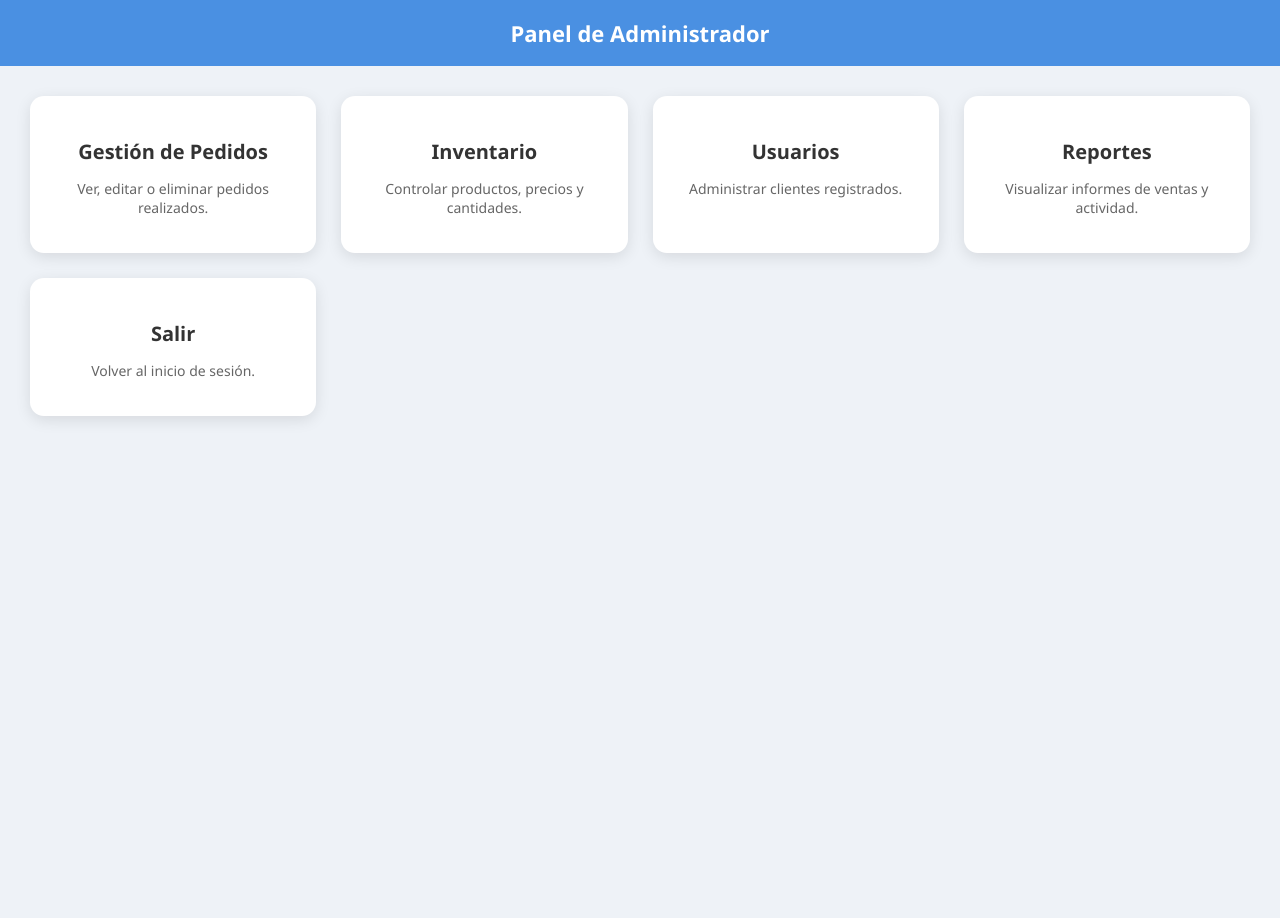
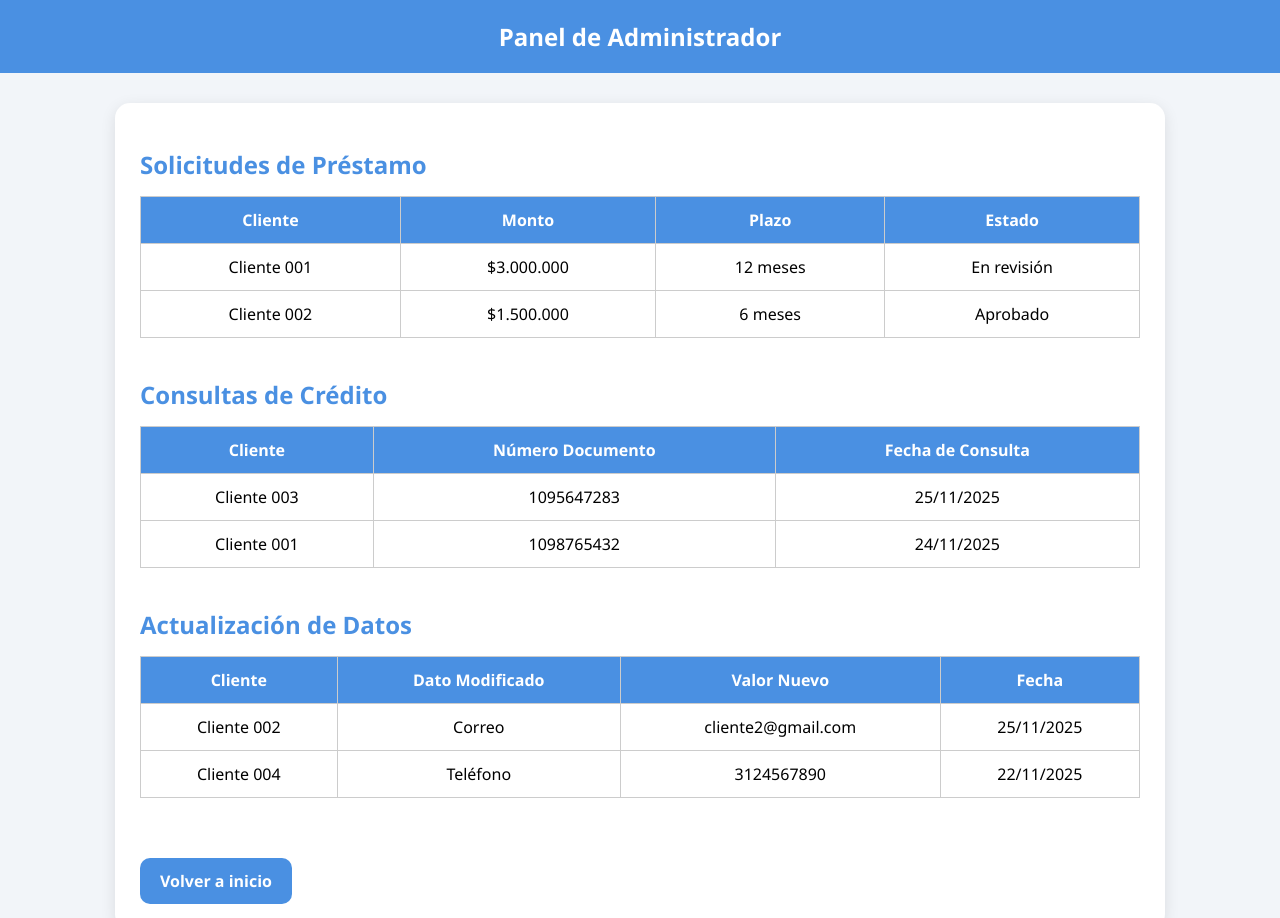
Before and after one commit to YarleyC/catalogo_servicios, a plain HTML site: page admin.html in a window 1280 px wide. Shown: the top 918 px of the page. Before the commit the page ends 800 px from the top, so only its background shows below. Drawn offline with Linux system fonts and the light colour scheme.

Commit message:
Update admin.html

```diff
--- a/admin.html
+++ b/admin.html
@@ -2,55 +2,75 @@
 <html lang="es">
 <head>
     <meta charset="UTF-8">
+    <meta name="viewport" content="width=device-width, initial-scale=1.0">
     <title>Panel de Administrador</title>
 
     <style>
         body {
+            font-family: "Segoe UI", sans-serif;
+            background: #f2f5f9;
             margin: 0;
-            font-family: "Segoe UI", sans-serif;
-            background: #eef2f7;
+            padding: 0;
         }
 
         header {
             background: #4a90e2;
-            padding: 18px;
+            padding: 20px;
             color: white;
             text-align: center;
-            font-size: 22px;
-            font-weight: bold;
+            font-size: 24px;
+            font-weight: 600;
         }
 
         .container {
-            padding: 30px;
-            display: grid;
-            grid-template-columns: repeat(auto-fit, minmax(230px, 1fr));
-            gap: 25px;
+            width: 90%;
+            max-width: 1000px;
+            margin: 30px auto;
+            background: white;
+            padding: 25px;
+            border-radius: 15px;
+            box-shadow: 0px 4px 15px rgba(0,0,0,0.1);
         }
 
-        .card {
-            background: white;
-            border-radius: 14px;
-            box-shadow: 0 4px 15px rgba(0,0,0,0.1);
-            padding: 22px;
-            text-align: center;
-            cursor: pointer;
-            transition: transform .2s, box-shadow .2s;
+        h2 {
+            color: #4a90e2;
+            margin-bottom: 15px;
         }
 
-        .card:hover {
-            transform: translateY(-5px);
-            box-shadow: 0 8px 20px rgba(0,0,0,0.15);
+        .section {
+            margin-bottom: 40px;
         }
 
-        .card h3 {
-            margin-bottom: 12px;
-            color: #333;
-            font-size: 20px;
+        table {
+            width: 100%;
+            border-collapse: collapse;
+            margin-top: 15px;
         }
 
-        .card p {
-            font-size: 14px;
-            color: #666;
+        th, td {
+            border: 1px solid #ccc;
+            padding: 12px;
+            text-align: center;
+        }
+
+        th {
+            background: #4a90e2;
+            color: white;
+        }
+
+        .back-btn {
+            display: inline-block;
+            margin-top: 20px;
+            background: #4a90e2;
+            color: white;
+            padding: 12px 20px;
+            border-radius: 10px;
+            text-decoration: none;
+            font-weight: 600;
+        }
+
+        .back-btn:hover {
+            opacity: 0.8;
         }
     </style>
 
@@ -61,38 +81,81 @@
 
     <div class="container">
 
-    <div class="card">
-        <h3>Gestión de Pedidos</h3>
-        <p>Ver, editar o eliminar pedidos realizados.</p>
+        <!-- Sección 1 -->
+        <div class="section">
+            <h2>Solicitudes de Préstamo</h2>
+            <table>
+                <tr>
+                    <th>Cliente</th>
+                    <th>Monto</th>
+                    <th>Plazo</th>
+                    <th>Estado</th>
+                </tr>
+                <tr>
+                    <td>Cliente 001</td>
+                    <td>$3.000.000</td>
+                    <td>12 meses</td>
+                    <td>En revisión</td>
+                </tr>
+                <tr>
+                    <td>Cliente 002</td>
+                    <td>$1.500.000</td>
+                    <td>6 meses</td>
+                    <td>Aprobado</td>
+                </tr>
+            </table>
         </div>
 
-    <div class="card">
-        <h3>Inventario</h3>
-        <p>Controlar productos, precios y cantidades.</p>
+        <!-- Sección 2 -->
+        <div class="section">
+            <h2>Consultas de Crédito</h2>
+            <table>
+                <tr>
+                    <th>Cliente</th>
+                    <th>Número Documento</th>
+                    <th>Fecha de Consulta</th>
+                </tr>
+                <tr>
+                    <td>Cliente 003</td>
+                    <td>1095647283</td>
+                    <td>25/11/2025</td>
+                </tr>
+                <tr>
+                    <td>Cliente 001</td>
+                    <td>1098765432</td>
+                    <td>24/11/2025</td>
+                </tr>
+            </table>
         </div>
 
-    <div class="card">
-        <h3>Usuarios</h3>
-        <p>Administrar clientes registrados.</p>
+        <!-- Sección 3 -->
+        <div class="section">
+            <h2>Actualización de Datos</h2>
+            <table>
+                <tr>
+                    <th>Cliente</th>
+                    <th>Dato Modificado</th>
+                    <th>Valor Nuevo</th>
+                    <th>Fecha</th>
+                </tr>
+                <tr>
+                    <td>Cliente 002</td>
+                    <td>Correo</td>
+                    <td>cliente2@gmail.com</td>
+                    <td>25/11/2025</td>
+                </tr>
+                <tr>
+                    <td>Cliente 004</td>
+                    <td>Teléfono</td>
+                    <td>3124567890</td>
+                    <td>22/11/2025</td>
+                </tr>
+            </table>
         </div>
 
-    <div class="card">
-        <h3>Reportes</h3>
-        <p>Visualizar informes de ventas y actividad.</p>
-    </div>
-
-    <div class="card" onclick="volverInicio()">
-        <h3>Salir</h3>
-        <p>Volver al inicio de sesión.</p>
-    </div>
+        <a href="index.html" class="back-btn">Volver a inicio</a>
 
     </div>
 
-<script>
-    function volverInicio() {
-        window.location.href = "index.html";
-    }
-</script>
-
 </body>
 </html>
```
Lines whose indentation alone changed are shown as unchanged.
